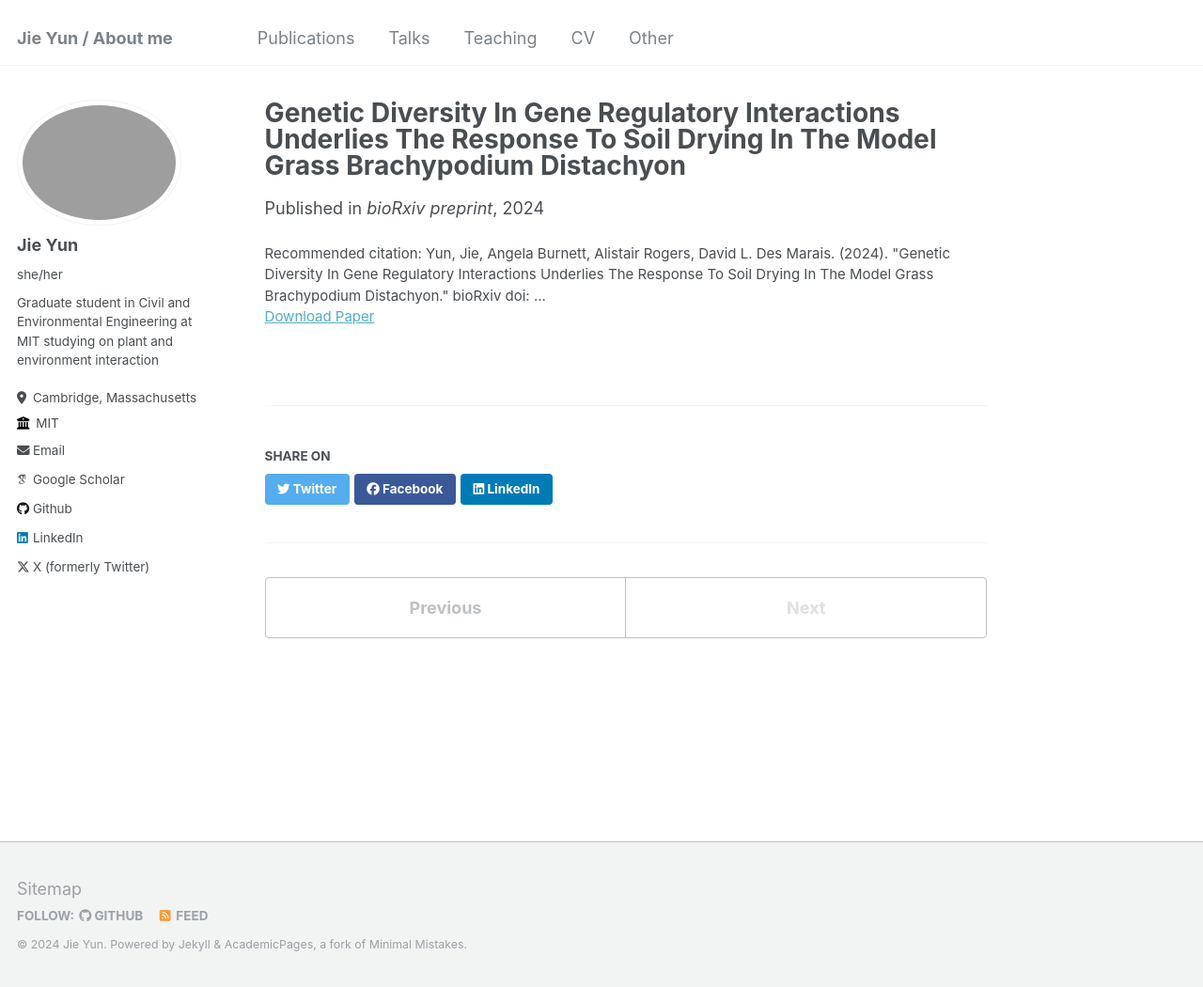
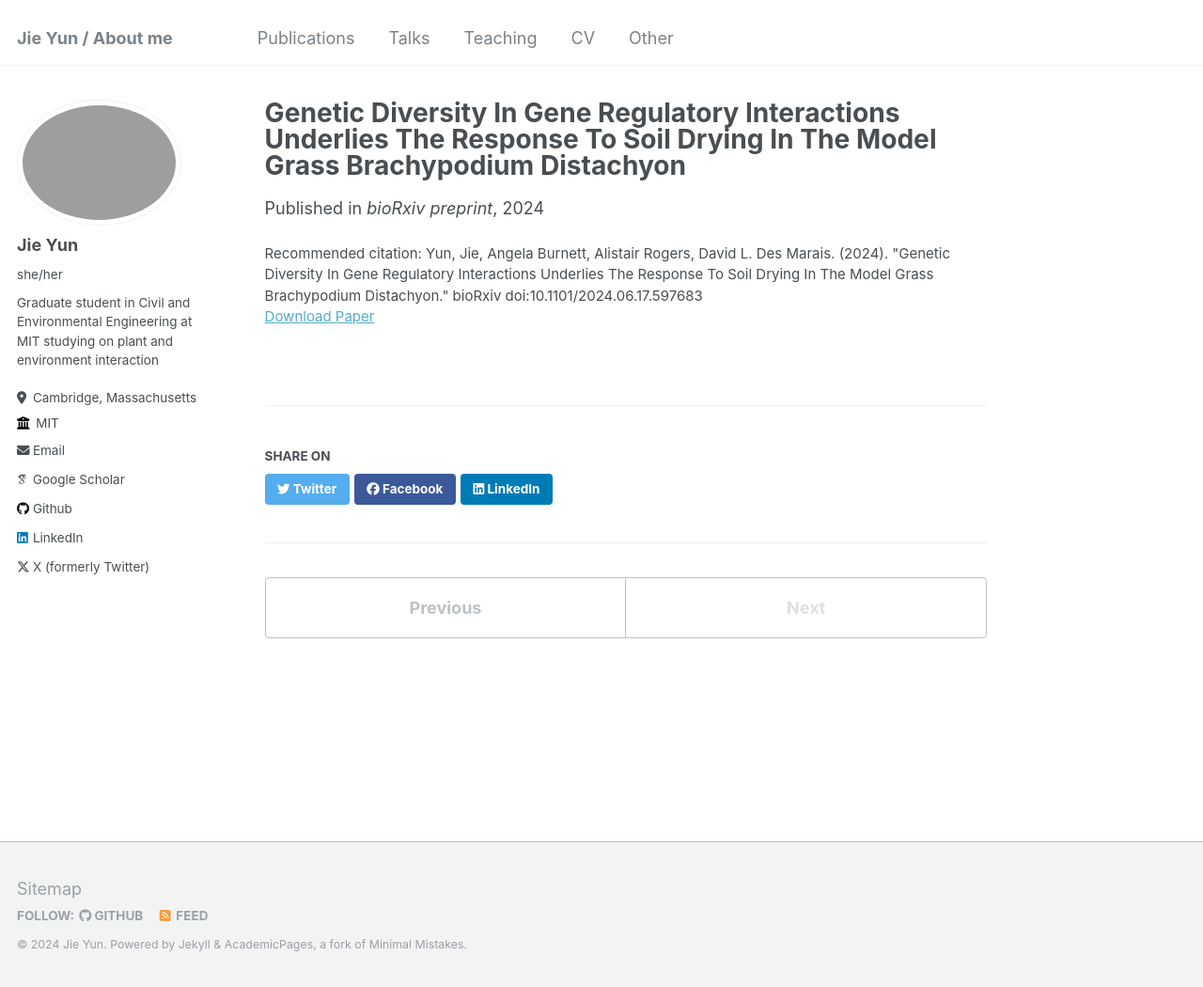
Before and after one commit to jyjiey/jyjiey.github.io, a Jekyll site: the page built from _publications/2015-10-01-paper-title-number-3.md, in a window 1280 px wide and 1050 px high. Shown: the whole window at 94% size. Built offline with Jekyll 4.4.1, drawn with Linux system fonts in a browser that asks for light colours; some web fonts are replaced.

Commit message:
Update 2015-10-01-paper-title-number-3.md

```diff
--- a/_publications/2015-10-01-paper-title-number-3.md
+++ b/_publications/2015-10-01-paper-title-number-3.md
@@ -6,5 +6,5 @@ excerpt: 'Looking at GxE in gene regulation network'
 date: 2024-6-17
 venue: 'bioRxiv preprint'
 paperurl: 'https://doi.org/10.1101/2024.06.17.597683'
-citation: 'Yun, Jie, Angela Burnett, Alistair Rogers, David L. Des Marais. (2024). &quot;Genetic Diversity In Gene Regulatory Interactions Underlies The Response To Soil Drying In The Model Grass Brachypodium Distachyon.&quot; bioRxiv doi: ...'
+citation: 'Yun, Jie, Angela Burnett, Alistair Rogers, David L. Des Marais. (2024). &quot;Genetic Diversity In Gene Regulatory Interactions Underlies The Response To Soil Drying In The Model Grass Brachypodium Distachyon.&quot; bioRxiv doi:10.1101/2024.06.17.597683'
 ---
```
